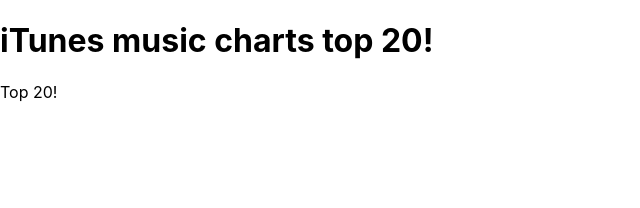
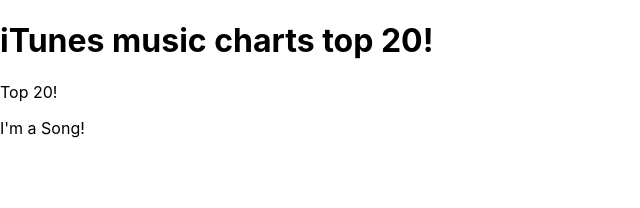
Before and after one commit to RichardsonMark/music-charts-homework, a React (Create React App) app: page / in a window 1280 px wide. Shown: the top 208 px of the page, without its empty margins (0-640 px from the left). Built offline with nearby package versions, Linux system fonts and the light colour scheme.

Commit message:
Song component set up

```diff
--- a/src/components/Chart.js
+++ b/src/components/Chart.js
@@ -1,8 +1,13 @@
+import Song from "./Song";
+
 
 const Chart = () => {
 
   return (
+    <>
     <p>Top 20!</p>
+    <Song />
+    </>
   )
 
 }
--- a/src/components/Song.js
+++ b/src/components/Song.js
@@ -0,0 +1,11 @@
+
+
+const Song = () => {
+
+    return (
+      <p>I'm a Song!</p>
+    )
+
+  }
+
+  export default Song;
```
Also changed, not shown: 1 other file (tests, documents, lock files or other folders).
